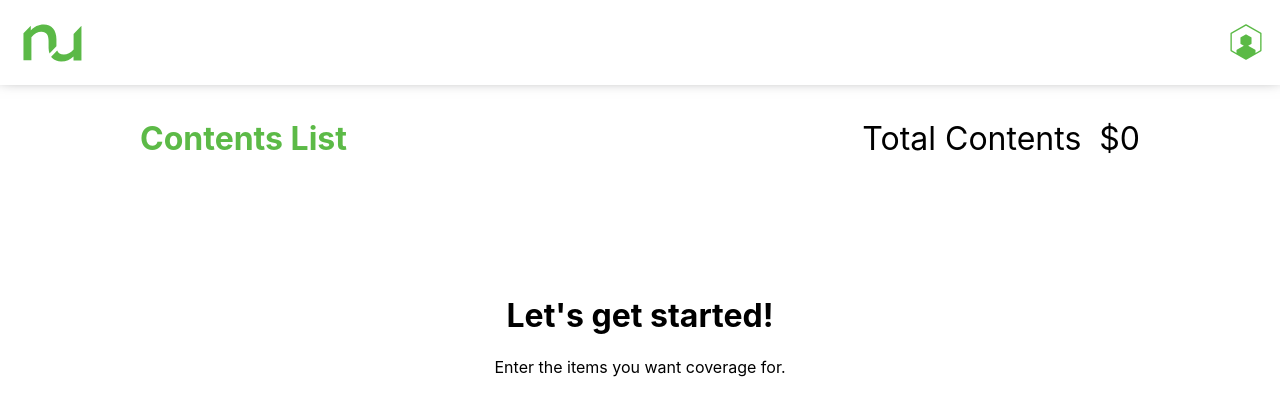
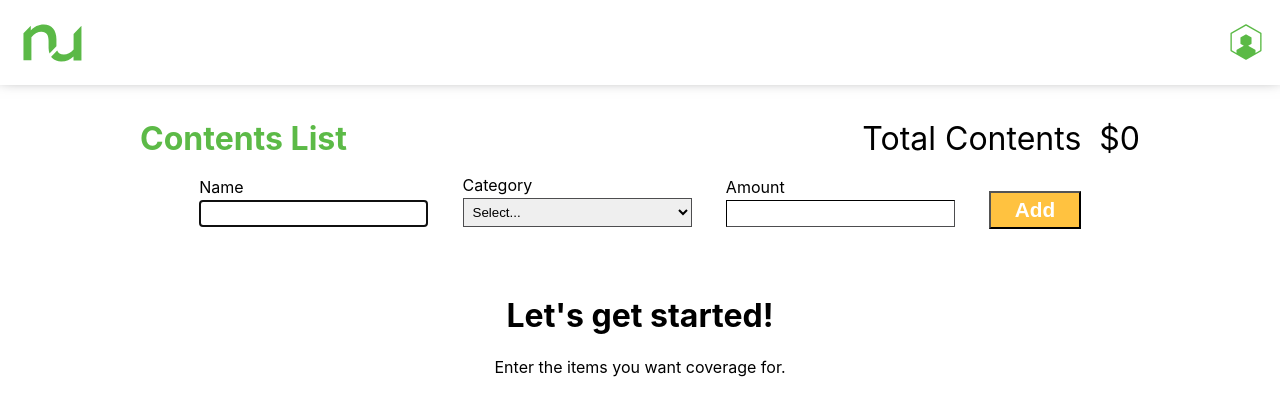
Before and after one commit to kenadian/contents-list, a React (Create React App) app: page / in a window 1280 px wide. Shown: the top 416 px of the page. Built offline with nearby package versions, Linux system fonts and the light colour scheme.

Commit message:
Style changes, added width property to field comps

```diff
--- a/src/components/inputs.js
+++ b/src/components/inputs.js
@@ -11,17 +11,23 @@ import AddButton from "./add_button";
 
 const StyledForm = styled.form`
   @media (device-width: 411px) and (device-height: 731px) {
-    align-items: flex-end;
-    display: flex;
-    height: 100%;
-    justify-content: space-around;
+    bottom: 0;
+    z-index: 999;
+    height: 70px;
+    box-shadow: 0px -17px 17px 0px rgb(255, 255, 255);
   }
-  @media screen and (min-width: 412px) {
-    display: flex;
-    justify-content: space-between;
-    max-width: 916px;
-    width: 100vw;
+  @media (min-width: 412px) {
+    top: 142px;
+    padding: 30px 0;
   }
+  position: fixed;
+  background-color: white;
+  align-items: flex-end;
+  display: flex;
+  width: 100vw;
+  max-width: 916px;
+  width: 100vw;
+  justify-content: space-around;
 `;
 
 class Inputs extends Component {
@@ -61,9 +67,10 @@ class Inputs extends Component {
 
   render() {
     return (
-      <StyledForm>
+      <StyledForm onClick={this.handleSubmit}>
         <LabelledTextField
           order="1"
+          width="155px"
           name="name"
           id="name"
           autoFocus={true}
@@ -85,6 +92,7 @@ class Inputs extends Component {
 
         <LabelledTextField
           order="3"
+          width="70px"
           name="amount"
           id="amount"
           type="number"
@@ -94,9 +102,7 @@ class Inputs extends Component {
           Amount
         </LabelledTextField>
 
-        <AddButton onClick={this.handleSubmit} order="4">
-          Add
-        </AddButton>
+        <AddButton order="4">Add</AddButton>
       </StyledForm>
     );
   }
--- a/src/components/labelled_select_field.js
+++ b/src/components/labelled_select_field.js
@@ -3,8 +3,7 @@ import styled from "styled-components";
 import FieldLabel from "./field_label";
 const Wrapper = styled.div`
   @media (device-width: 411px) and (device-height: 731px) {
-    flex: 0 1 25%;
-    width: 20vw;
+    width: ${props => props.width || "auto"};
     order: ${props => props.order};
   }
   @media (min-width: 412px) {
@@ -17,9 +16,8 @@ const Wrapper = styled.div`
 `;
 
 const StyledSelect = styled.select`
-  flex: 1;
   order: ${props => props.order};
-  align-self: stretch;
+
   border-width: 1px;
   border-color: rgb(77, 77, 79);
   padding: 5px;
@@ -29,7 +27,7 @@ const StyledSelect = styled.select`
 
 function LabelledSelectField(props) {
   return (
-    <Wrapper order={props.order}>
+    <Wrapper order={props.order} width={props.width}>
       <FieldLabel htmlFor="categoryId">{props.children}</FieldLabel>
       <StyledSelect
         name={props.name}
--- a/src/components/labelled_text_field.js
+++ b/src/components/labelled_text_field.js
@@ -4,8 +4,7 @@ import styled from "styled-components";
 import FieldLabel from "./field_label";
 const Wrapper = styled.div`
   @media (device-width: 411px) and (device-height: 731px) {
-    flex: 0 1 25%;
-    width: 25%;
+    width: ${props => props.width || "auto"};
     order: ${props => props.order};
   }
   @media (min-width: 412px) {
@@ -18,15 +17,13 @@ const Wrapper = styled.div`
 `;
 
 const StyledInput = styled.input`
-  flex: 1;
-  align-self: stretch;
   border-width: 1px;
   border-color: rgb(77, 77, 79);
   padding: 5px;
 `;
 function LabelledTextField(props) {
   return (
-    <Wrapper order={props.order}>
+    <Wrapper order={props.order} width={props.width}>
       <FieldLabel htmlFor={props.name}>{props.children}</FieldLabel>
       <StyledInput
         id={props.id}
```
